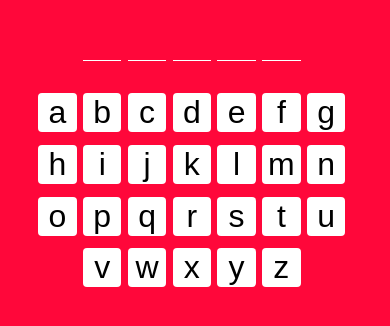
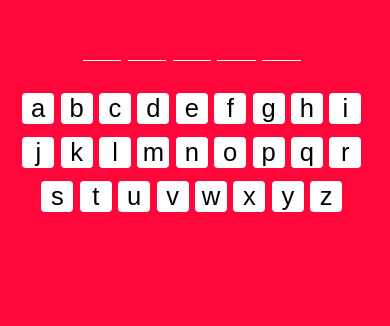
Before and after one commit to jjmartucci/doomcat, a React (Create React App) app: page / in a window 390 px wide. Shown: the part 316-642 px from the top of the page. Built offline with nearby package versions, Linux system fonts and the light colour scheme.

Commit message:
Fix the game on one screen on most phones.

```diff
--- a/src/App.module.css
+++ b/src/App.module.css
@@ -7,7 +7,7 @@
 
 .BigButton {
   margin: 0 auto;
-  font-size: 3rem;
+  font-size: 2rem;
   display: block;
   background: #00022e;
   border: 1px solid #02066f;
@@ -15,3 +15,9 @@
   padding: 1rem;
   border-radius: 0.25rem;
 }
+
+@media screen and (min-width: 600px) {
+  .BigButton {
+    font-size: 3rem;
+  }
+}
--- a/src/styles.css
+++ b/src/styles.css
@@ -14,9 +14,11 @@ li {
 }
 
 .alphabet__button {
-  font-size: 2rem;
+
+  font-size: 1.6rem;
+
   border: 0;
-  width: 2.4rem;
+  width: 2rem;
   margin-right: 0.4rem;
   margin-bottom: 0.8rem;
   background: white;
@@ -24,6 +26,13 @@ li {
   display: flex;
   align-items: center;
   justify-content: center;
+}
+
+@media screen and (min-width: 600px) {
+  .alphabet__button {
+    font-size: 2rem;
+    width: 2.4rem;
+  }
 }
 
 button[data-selected="true"] {
```
